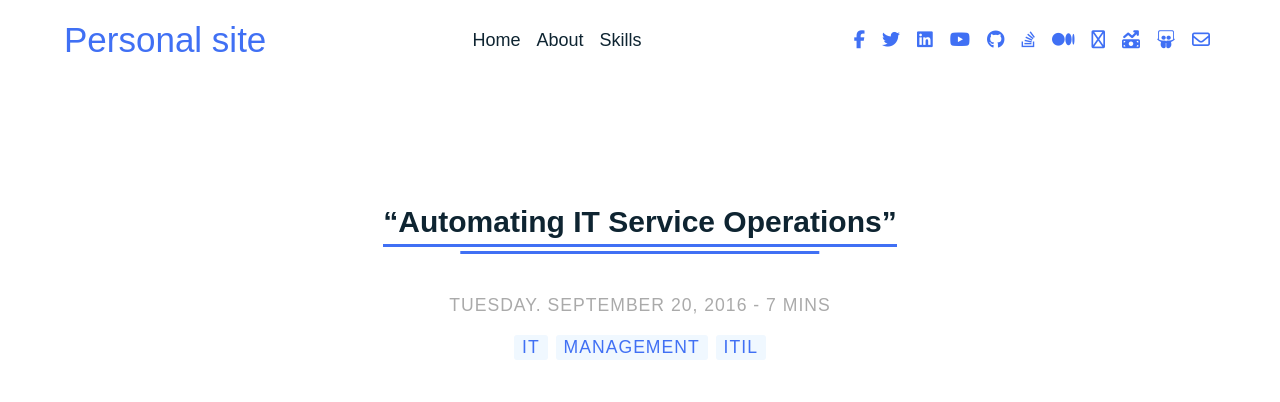
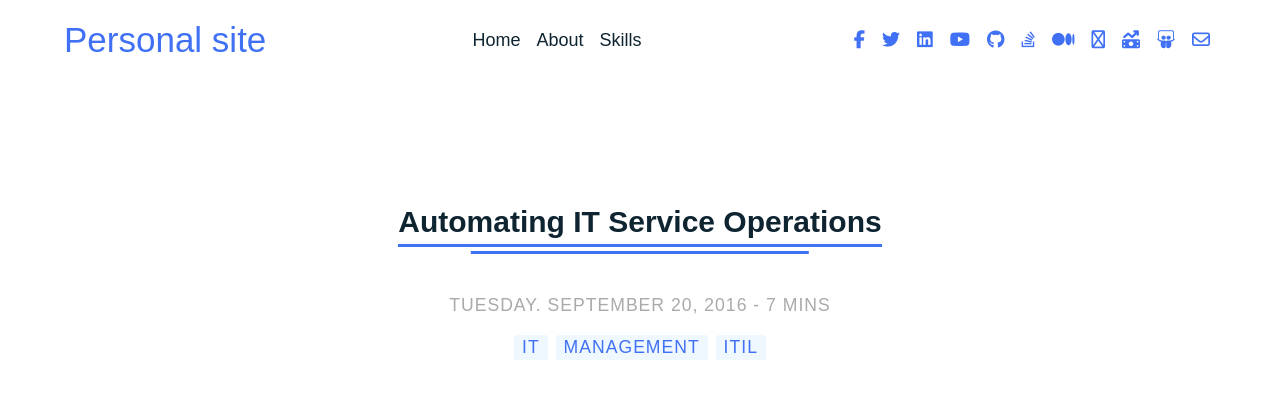
Before and after one commit to balynsky/personal-site, a Jekyll site: the page built from _posts/2016-09-20-automation-it-service.markdown, in a window 1280 px wide and 900 px high. Shown: the top 402 px of the window. Built offline with Jekyll 4.4.1, drawn with Linux system fonts in a browser that asks for light colours; nearby versions of some CDN libraries.

```diff
--- a/_posts/2016-09-20-automation-it-service.markdown
+++ b/_posts/2016-09-20-automation-it-service.markdown
@@ -1,5 +1,5 @@
 ---
-title: “Automating IT Service Operations”
+title: Automating IT Service Operations
 layout: post
 date: 2016-09-20 10:00
 image: /assets/images/markdown.jpg
```
